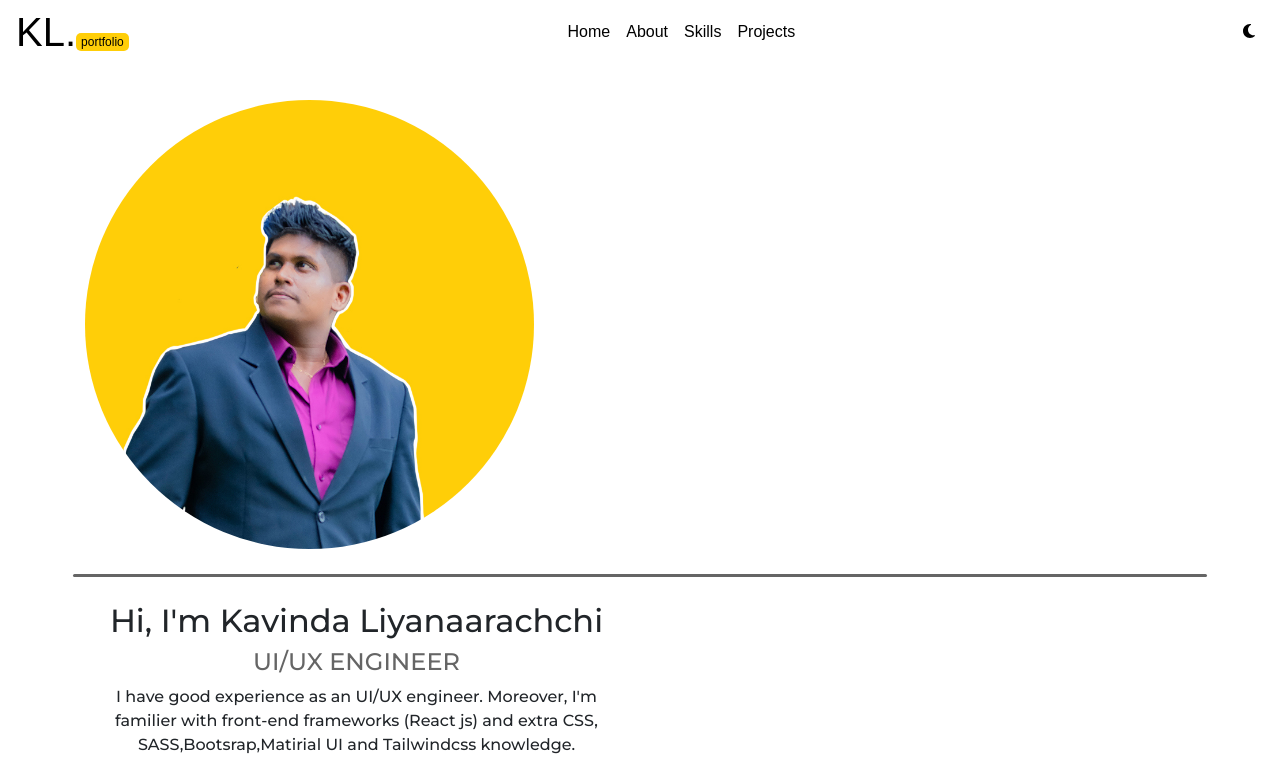
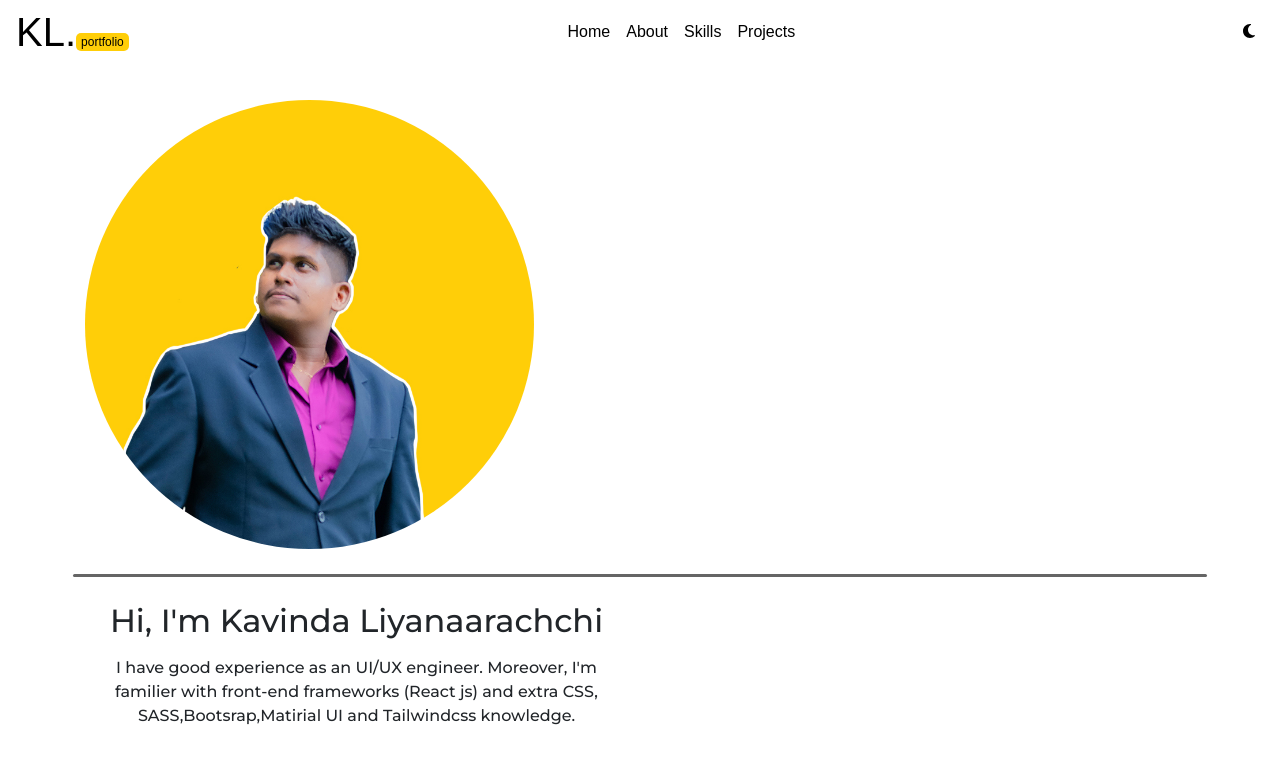
Before and after one commit to Kavinda-liyan/portfolio, a React (Create React App) app: page / in a window 1280 px wide. Shown: the top 767 px of the page. Built offline with nearby package versions, Linux system fonts and the light colour scheme; a web font is replaced by a local one.

Commit message:
remove head

```diff
--- a/src/Components/homepage.jsx
+++ b/src/Components/homepage.jsx
@@ -26,7 +26,7 @@ function Homepage(){
         <Col lg={6} className="HeaderText" >
             <div className="HeaderContainer">
             <h1 className="Header1Name">Hi, I'm Kavinda <span className="Header1Littletext">Liyanaarachchi</span></h1>
-            <h4 className="Header2">UI/UX ENGINEER</h4>
+            <h4 className="Header2"></h4>
             <p>I have good experience as an UI/UX engineer.
 Moreover, I'm familier with front-end frameworks (React js) and extra CSS, SASS,Bootsrap,Matirial UI and Tailwindcss knowledge. </p>
 
```
